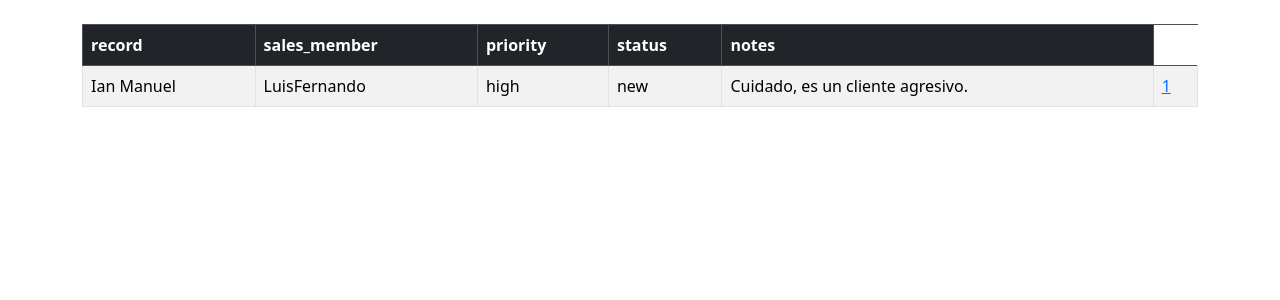
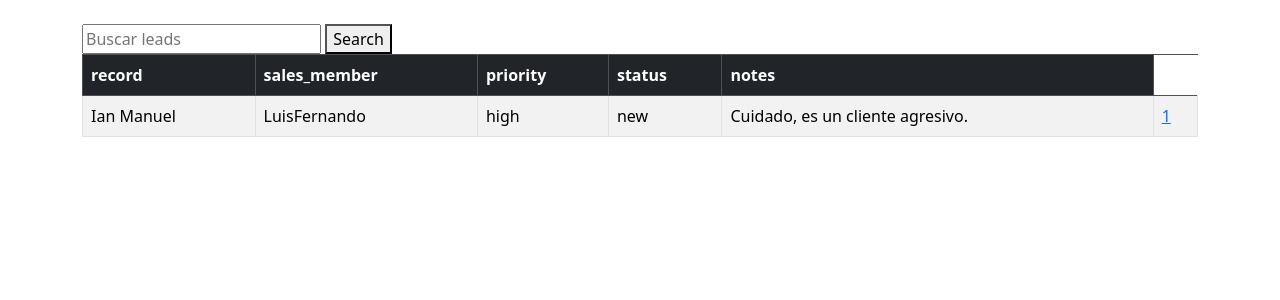
Before and after one commit to iancont/coder_house, a Django app: page /leads/ in a window 1280 px wide. Shown: the part 56-356 px from the top of the page. Run offline with Django 5.2, Linux system fonts and the light colour scheme; data comes from the database, SQL or seed files in the repository; both versions use the stored data as it was after the commit.

Commit message:
Final Commit

```diff
--- a/core/templates/leads.html
+++ b/core/templates/leads.html
@@ -1,6 +1,10 @@
 {% extends 'base.html' %}
 
 {% block content %}
+<form method="get" action="{% url 'leads' %}">
+  <input type="text" name="q" placeholder="Buscar leads" value="{{request.GET.q }}">
+  <button type="submit">Search</button>
+</form>
 
 <table class="table table-striped table-hover table-bordered">
   <thead class="table-dark">
@@ -15,6 +19,7 @@
   <tbody>
 
 {% if leads %}
+
 	{% for lead in leads %}
 		<tr>
 			<td>{{ lead.record }}</td>
--- a/core/views.py
+++ b/core/views.py
@@ -101,5 +101,9 @@ def about(request):
     return render(request, "about.html")
 
 def leads(request):
-    leads = Lead.objects.all()
+    query = request.GET.get("q")
+    if query:
+        leads = Lead.objects.filter(priority__icontains=query)
+    else:
+        leads = Lead.objects.all()
     return render(request, "leads.html", {"leads": leads})
```
Also changed, not shown: db.sqlite3.
